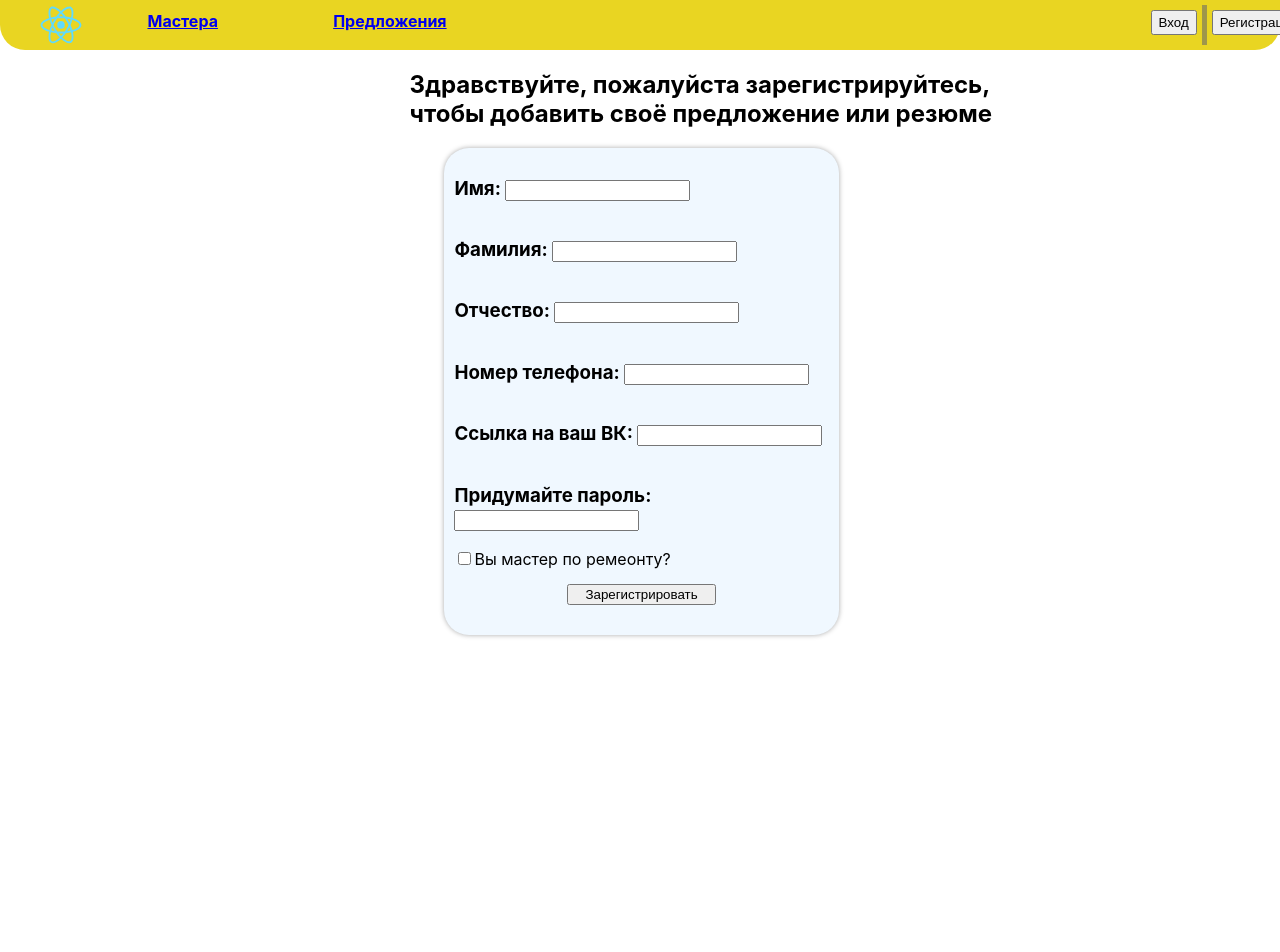
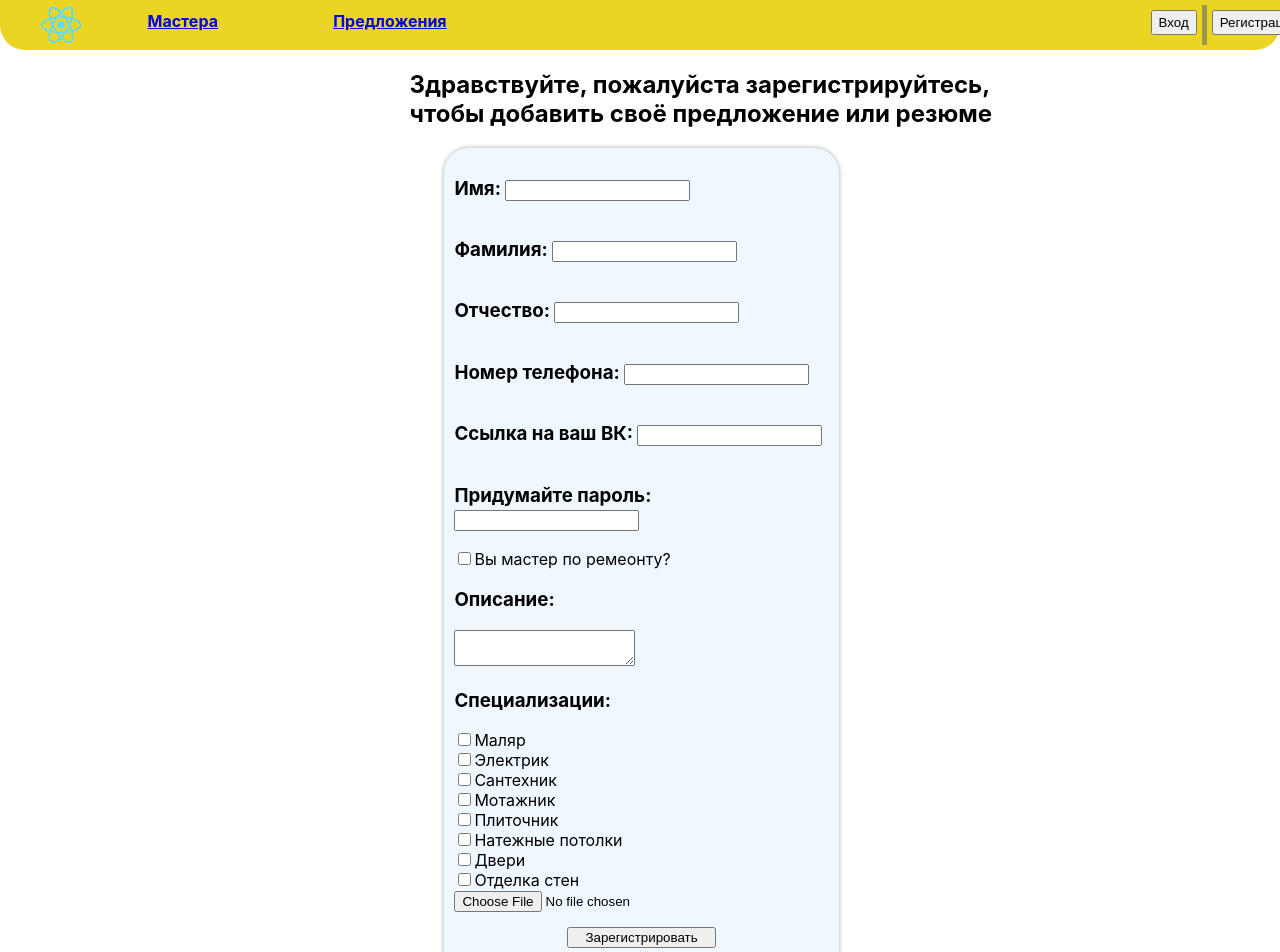
Before and after one commit to Spiritshow/WebService, a React (Create React App) app: page /Sign_up in a window 1280 px wide. Shown: the top 952 px of the page. Before the commit the page ends 800 px from the top, so only its background shows below. Built offline with nearby package versions, Linux system fonts and the light colour scheme.

Commit message:
add Sign_up and need fix photo

```diff
--- a/src/components/Pages/Login/Sign_up.js
+++ b/src/components/Pages/Login/Sign_up.js
@@ -1,39 +1,34 @@
 import React, { useState } from "react";
+import axios from 'axios';
 import "./Sign_up.css";
 
 const Sign_up = () => {
-
-    function getRandomInt(max) {
-        return Math.floor(Math.random() * max);
-    }
-
     var user = new Object();
-    user.id = getRandomInt(99);
+    user.id = null;
     user.login = "";
     user.password = "";
     user.isWorker=false;
-    user.idClient =getRandomInt(99)
+    user.idClient = null;
 
-    var client = new Object();
-    client.id = user.idClient;
-    client.firstName ="";
-    client.secondName="";
-    client.patronymic="";
-    client.phoneNumber="";
-    client.linkVK=""
-    client.isWorker=false;
-    client.description="";
-    client.specializations="";
-    client.photo = 0;
+    const Sign = async () =>{
 
-    client.setPhoto = function(photo) {
-        this.photo = photo;
-    };
-    client.setSpecializations = function(specs) {
-        specs.map(spec =>{
-            this.specializations = this.specializations + "; " + spec;
-        })
-    };
+        //проблема с фотографиями надо пофиксить! !!!
+        const response = await axios.post('http://localhost:3001/data',{
+            id: null,
+            firstName: firstName,
+            secondName: secondName,
+            patronymic: patronymic,
+            phoneNumber: number,
+            linkVK: linkVK,
+            description: description,
+            specializations: textSpecializations,
+            photo: selectedFile,
+            quality: "5"
+        });
+        console.log(textSpecializations)
+        console.log(photo)
+        console.log(selectedFile)
+    }
 
     const [firstName, setFirstName] = useState("")
     const hChangeFirst = (e) =>{
@@ -48,7 +43,6 @@ const Sign_up = () => {
         setPatronymic(e.target.value);
     }
 
-    //надо пофиксить чекбокс... галочки не работают
     const [specializations, setSpecializations] = useState([])
     const checkMaster = (e) =>{
         let toggle = true
@@ -64,8 +58,15 @@ const Sign_up = () => {
             specializations.splice(index, 1)
             setSpecializations([...[],...specializations]);
         }
+        textSpec();
+    }
+    const [textSpecializations, setTextSpecializations] = useState("")
+    const textSpec = () =>{
+        if(!!specializations)specializations.map(
+            specialization => setTextSpecializations(textSpecializations+specialization+"; ")
+        )
+    }
 
-    }
     const [number, setNumber] = useState("");
     const hChangePhoneNumber = (e) =>{
         setNumber(e.target.value);
@@ -80,7 +81,8 @@ const Sign_up = () => {
     }
 
     const [description, setDescription] = useState("");
-    const handleChange = (e) => {
+
+    const handleDescription = (e) => {
         setDescription(e.target.value);
     }
 
@@ -99,23 +101,23 @@ const Sign_up = () => {
         }
     };
 
-    const fileUploadHandler = () => {
+    const [photo, setPhoto] = useState();
+
+    const fileUploadHandler = async () => {
         if (!selectedFile) {
             console.log("No file selected!");
             return;
         }
 
         const formData = new FormData();
-        formData.append('image', selectedFile);
+        formData.append('file', selectedFile);
+        //закидываем formdata в photo для передачи в объект передаваемый на api сервер
+        setPhoto(formData);
 
-        // Здесь отправьте formData на сервер, который ожидает longblob
 
+        console.log(formData);
         console.log("File ready for upload:", selectedFile);
     };
-
-    const Sign = () =>{
-
-    }
 
     const [togglerMaster, setTogglerMaster] = useState(false)
 
@@ -124,7 +126,7 @@ const Sign_up = () => {
         return(
             <div>
                 <h3>Описание: </h3>
-                <textarea onChange={handleChange}></textarea>
+                <textarea onChange={handleDescription}></textarea>
                     <h3>Специализации:</h3>
                     <div>
                         <input type="checkbox" id="painter" name="painter" onClick={checkMaster} />
@@ -183,7 +185,50 @@ const Sign_up = () => {
                     <label for="master">Вы мастер по ремеонту?</label>
                 </div>
 
-                {togglerMaster &&<Sign_Master/>}
+                {/* {togglerMaster && <Sign_Master/>} */}
+                <div>
+                <h3>Описание: </h3>
+                <textarea onChange={handleDescription}></textarea>
+                    <h3>Специализации:</h3>
+                    <div>
+                        <input type="checkbox" id="painter" name="painter" onClick={checkMaster} />
+                        <label for="painter">Маляр</label>
+                    </div>
+                    <div>
+                        <input type="checkbox" id="electrician" name="electrician" onClick={checkMaster} />
+                        <label for="electrician">Электрик</label>
+                    </div>
+                    <div>
+                        <input type="checkbox" id="plumber" name="plumber" onClick={checkMaster} />
+                        <label for="plumber">Сантехник</label>
+                    </div>
+                    <div>
+                        <input type="checkbox" id="installer" name="installer" onClick={checkMaster} />
+                        <label for="installer">Мотажник</label>
+                    </div>
+                    <div>
+                        <input type="checkbox" id="tiler" name="tiler" onClick={checkMaster} />
+                        <label for="tiler">Плиточник</label>
+                    </div>
+                    <div>
+                        <input type="checkbox" id="ceilings" name="ceilings" onClick={checkMaster} />
+                        <label for="ceilings">Натежные потолки</label>
+                    </div>
+                    <div>
+                        <input type="checkbox" id="doors" name="doors" onClick={checkMaster} />
+                        <label for="doors">Двери</label>
+                    </div>
+                    <div>
+                        <input type="checkbox" id="decoration" name="decoration" onClick={checkMaster} />
+                        <label for="decoration">Отделка стен</label>
+                    </div>
+                    <div>
+                        <input type="file" onChange={fileSelectedHandler} accept="image/*" />
+                        {previewUrl && <img src={previewUrl} alt="Preview" style={{ maxWidth: '100%', maxHeight: '200px' }} />}
+                        {selectedFile && <button onClick={fileUploadHandler}>Upload</button>}
+                    </div>
+                </div>
+                {/* end */}
 
                 <button className="CustomButton" onClick={Sign}>Зарегистрировать</button>
 
```
Also changed, not shown: src/components/Connect_DB/connectApp.js (+16 -0 lines).
